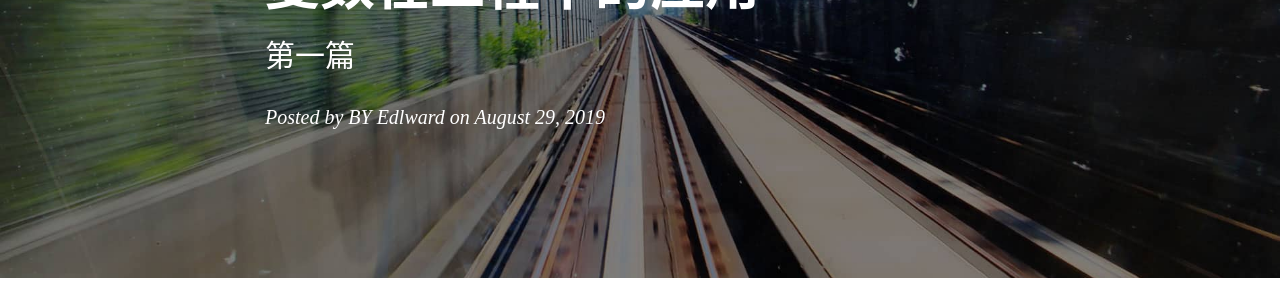
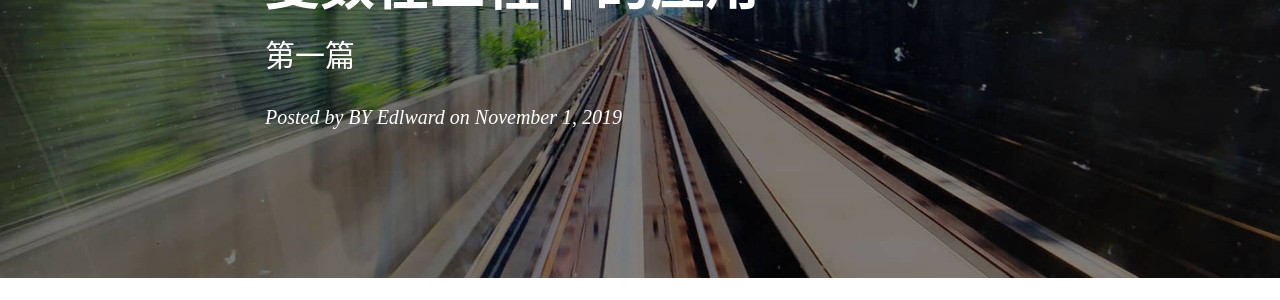
Before and after one commit to gary-robotics/dlward, a Jekyll site: the page built from _posts/2019-11-01-复数在工程中的应用-2019.markdown, in a window 1280 px wide and 900 px high. Shown: the part 245-545 px from the top of the window. Built offline with Jekyll 4.4.1, drawn with Linux system fonts in a browser that asks for light colours; nearby versions of some CDN libraries; comment, search, counter and statistics services are not loaded; some of the changed text lies outside the part shown.

Commit message:
Update and rename 2019-08-28-复数在工程中的应用-2019.markdown to 2019-11-01-复数在工程中的应用-2019.markdown

```diff
--- a/_posts/2019-08-28-复数在工程中的应用-2019.markdown
+++ b/_posts/2019-11-01-复数在工程中的应用-2019.markdown
@@ -2,7 +2,7 @@
 layout:     post                    # 使用的布局（不需要改）
 title:      复数在工程中的应用                # 标题
 subtitle:    第一篇                  #副标题
-date:       2019-08-29              # 时间
+date:       2019-11-01              # 时间
 author:     BY Edlward              # 作者
 header-img: img/post-bg-2015.jpg    #这篇文章标题背景图片
 catalog: true                       # 是否归档
```
